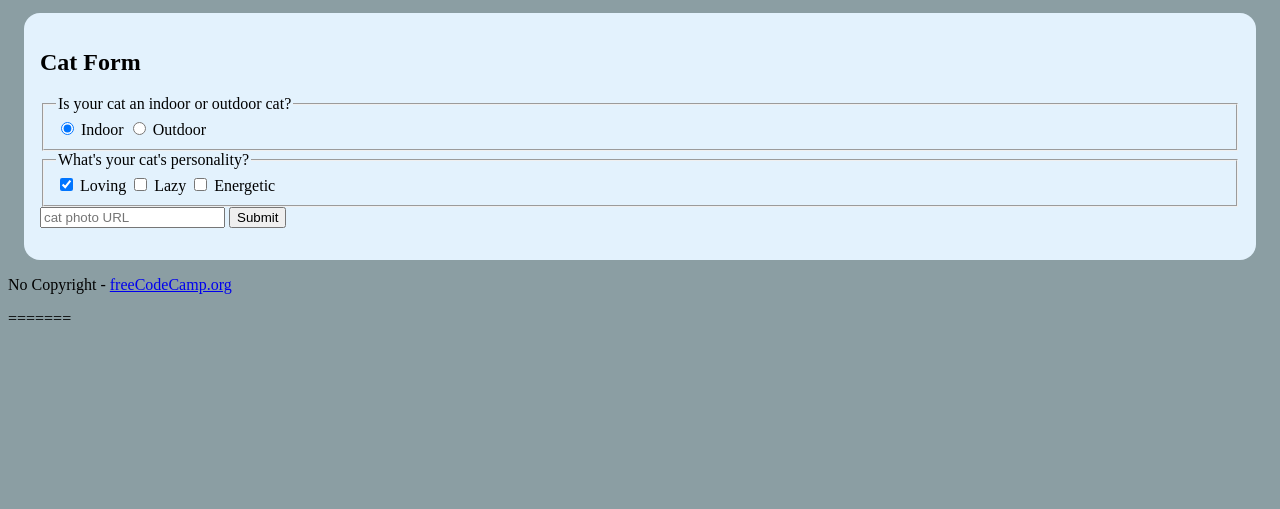
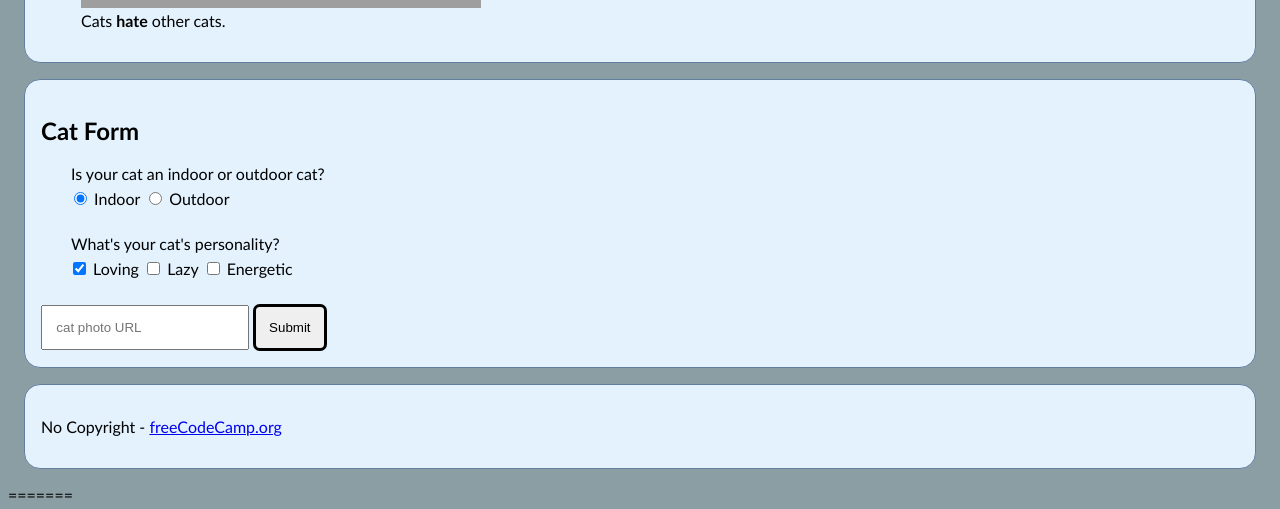
Before and after one commit to Timoteus1996/cat-app, a plain HTML site: page index1.html in a window 1280 px wide. Shown: the part 1485-1994 px from the top of the page. Before the commit the page ends 1821 px from the top, so only its background shows below. Drawn offline with Linux system fonts and the light colour scheme; grey boxes are pictures that could not be loaded.

Commit message:
Linking Styling to the main Source code

```diff
--- a/index1.html
+++ b/index1.html
@@ -1,10 +1,11 @@
-<<<<<<< HEAD
+
 <!DOCTYPE html>
 
 <html lang="en">
  <head>
 
     <title>CatPhotoApp</title>
+
     <link rel="stylesheet" href ="style.css">
   </head>
 <body>
@@ -16,8 +17,9 @@
         <!-- TODO: Add link to cat photos -->
         <p>See more <a target="_blank" href="https://freecatphotoapp.com">cat photos</a> in our gallery.</p>
         <a href="https://freecatphotoapp.com"><img src="https://cdn.freecodecamp.org/curriculum/cat-photo-app/relaxing-cat.jpg" alt="A cute orange cat lying on its back."></a>
-      </section>
-      <section>
+    </section>
+
+      <section class = "section_color">
         <h2>Cat Lists</h2>
         <h3>Things cats love:</h3>
         <ul>
@@ -40,6 +42,7 @@
           <figcaption>Cats <strong>hate</strong> other cats.</figcaption>
         </figure>
       </section>
+
       <section class="section_color">
         <h2>Cat Form</h2>
         <form action="https://freecatphotoapp.com/submit-cat-photo">
@@ -57,9 +60,9 @@
           <input type="text" name="catphotourl" placeholder="cat photo URL" required>
           <button type="submit">Submit</button>
         </form class="section_color">
-      </section class="section_color">
+      </section>
     </main>
-    <footer>
+    <footer class ="section_color">
       <p>
         No Copyright - <a href="https://www.freecodecamp.org">freeCodeCamp.org</a>
       </p>
--- a/style.css
+++ b/style.css
@@ -1,5 +1,6 @@
 body {
    background-color: #8B9EA3;
+   font-family: 'Gill Sans', 'Gill Sans MT', 'Gill Sans', 'Gill Sans MT', Calibri, 'Trebuchet MS', sans-serif;
 }
 
 .section_color{
@@ -7,4 +8,28 @@ body {
     margin: 1em;
     padding: 1em;
     border-radius: 1em;
+    border: 1px solid #627FA0;
+    flex : 1;
 }
+
+
+@media (min-width : 960px){
+.cats2{
+    display: flex;
+}
+}
+
+fieldset {
+    margin: 1em;
+    border: 0;
+}
+
+button {
+    padding: 1em;
+    border: 3px solid;
+    border-radius: 0.5em;
+}
+
+input {
+    padding: 1em;
+}
```
